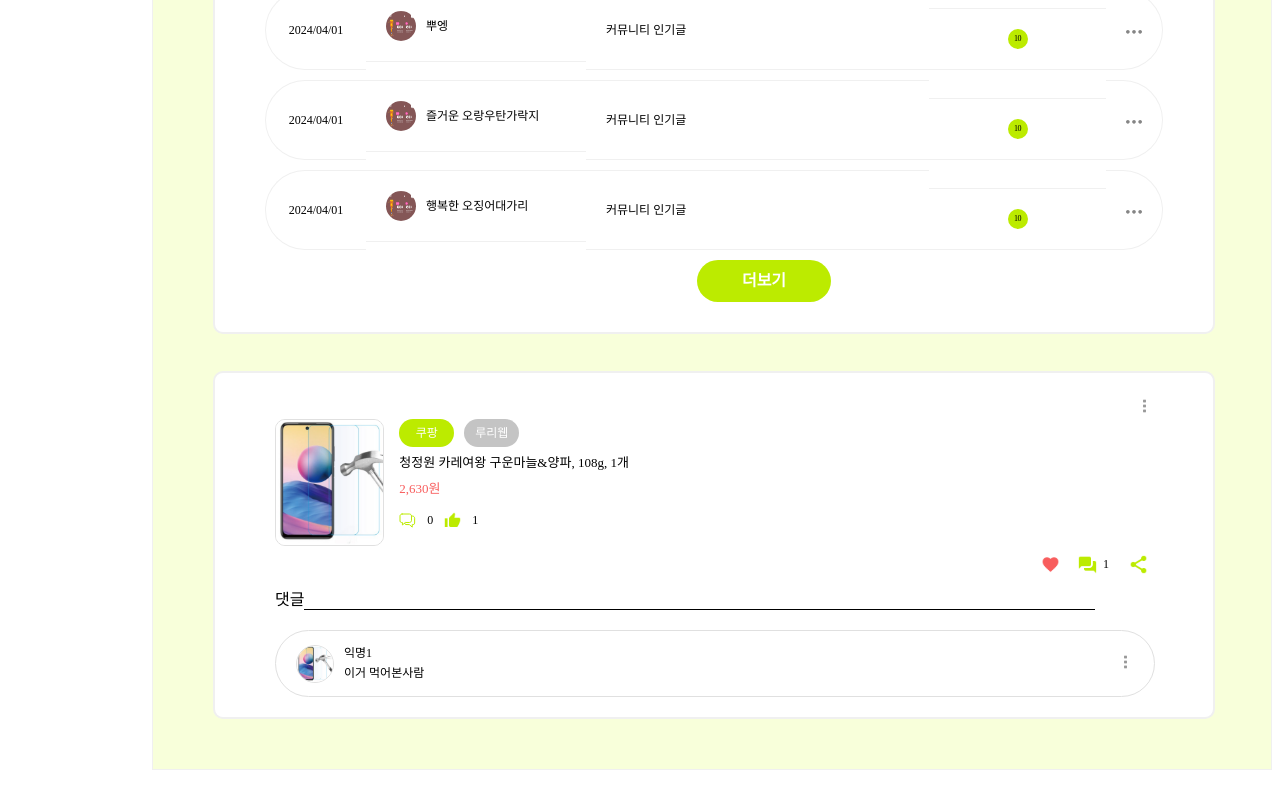
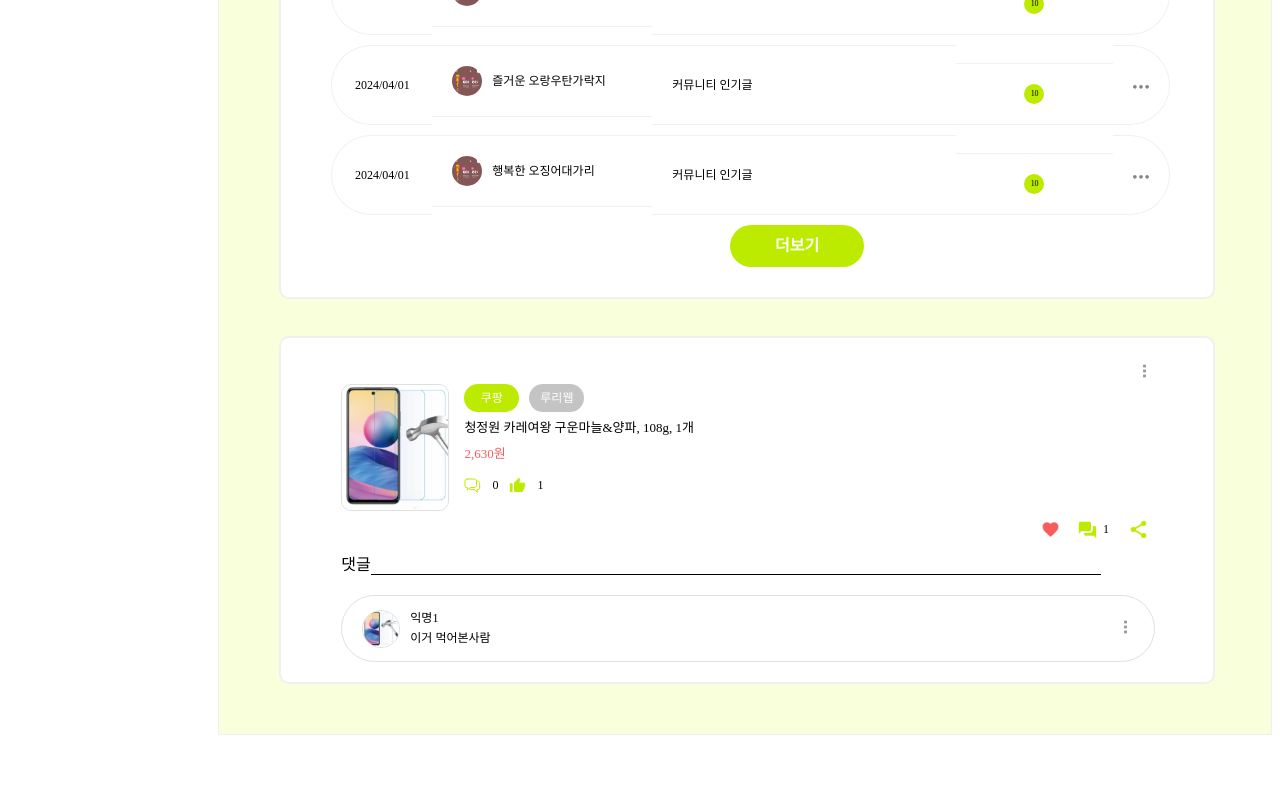
Before and after one commit to jijijig/albeobsa-Front, a Next.js app: page / in a window 1280 px wide. Shown: the part 1064-1864 px from the top of the page. After the commit the page ends 1829 px from the top, so only its background shows below. Built offline with nearby package versions, Linux system fonts and the light colour scheme; no server answers.

Commit message:
#9 반응형 디자인 랭킹부분 수정:

```diff
--- a/src/components/index/Lank.tsx
+++ b/src/components/index/Lank.tsx
@@ -28,11 +28,13 @@
       });
     function handleResize() {
       const width = window.innerWidth;
-      if (width < 800) {
+      if (width < 550) {
+        setVisibleCount(3);
+      } else if (width < 800) {
         setVisibleCount(1);
       } else if (width < 1200) {
         setVisibleCount(2);
-      } else {
+      } else if (width < 1600) {
         setVisibleCount(3);
       }
     }
@@ -118,16 +120,18 @@
 }
 
 const style = css`
-  display: flex;
-  align-items: center;
-  justify-content: center;
+display: flex;
+align-items: center;
+justify-content: center;
+height: auto;
 
   .contanier {
     display: flex;
+    flex-direction: column;
     justify-content: center;
     align-items: center;
     width: 100%;
-    height: 311px;
+    height: 100%;
     border-radius: 10px;
     border: 2px solid #f0f0f0;
     background-color: white;
@@ -136,10 +140,11 @@
     font-weight: 700;
     line-height: 24px;
     text-align: left;
+    overflow: hidden;
+
   }
   .tops {
     width: 100%;
-
     display: flex;
     justify-content: space-between;
     align-items: center;
@@ -149,16 +154,15 @@
   }
   .contanierin {
     width: 90%;
-    height: 90%;
-    justify-content: center;
-    align-items: left;
+    height: auto;
     display: flex;
     flex-direction: column;
+    align-items: start;
   }
   .lanklist {
     margin-top: 20px;
     display: flex;
-    justify-content: space-between;
+    justify-content: start;
     width: 100%;
     height: 200px;
     align-items: center;
@@ -166,8 +170,8 @@
   .list {
     width: 100%;
     display: flex;
-    justify-content: space-between;
-    gap: 100px;
+    gap: 10px;
+    align-items: start;
   }
   .svg-container {
     width: 44px;
@@ -185,4 +189,20 @@
       display: none;
     }
   }
+  @media (max-width: 550px) {
+    .list{
+      flex-direction: column;
+      justify-content: center;
+      width: 100%;
+      align-items: center;
+    }
+    .lanklist{
+      flex-direction: column;
+      justify-content: center;
+    }
+    .tops{
+      display: none;
+    }
+    height: 800px;
+
 `;
--- a/src/components/navbar.tsx
+++ b/src/components/navbar.tsx
@@ -226,7 +226,7 @@
   justify-content: space-between;
   align-items: center;
   cursor: pointer;
-  position: relative;
+
 
   .slide-menu {
     display: flex;
--- a/src/pages/community.tsx
+++ b/src/pages/community.tsx
@@ -1,3 +1,5 @@
+/** @jsxImportSource @emotion/react */
+import { css } from "@emotion/react";
 import React from "react";
 import Community from "@/components/index/community";
 
--- a/src/pages/index.tsx
+++ b/src/pages/index.tsx
@@ -29,6 +29,7 @@
   height: 100%;
   .topicks {
     width: 100%;
+    height: 100%;
   }
   .second {
     margin-top: 37px;
```
